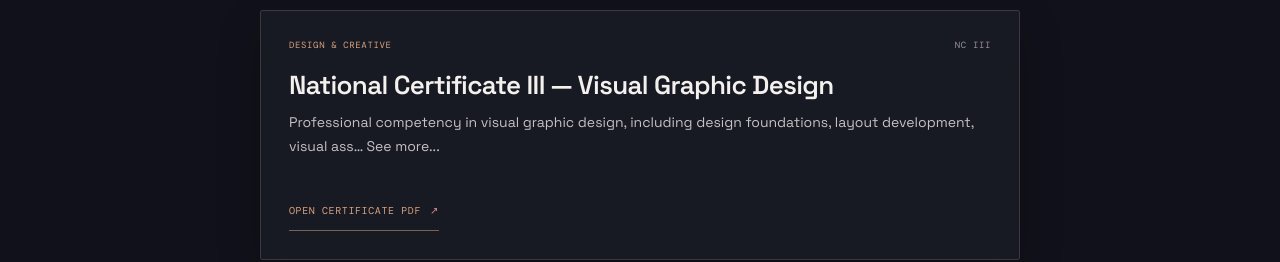
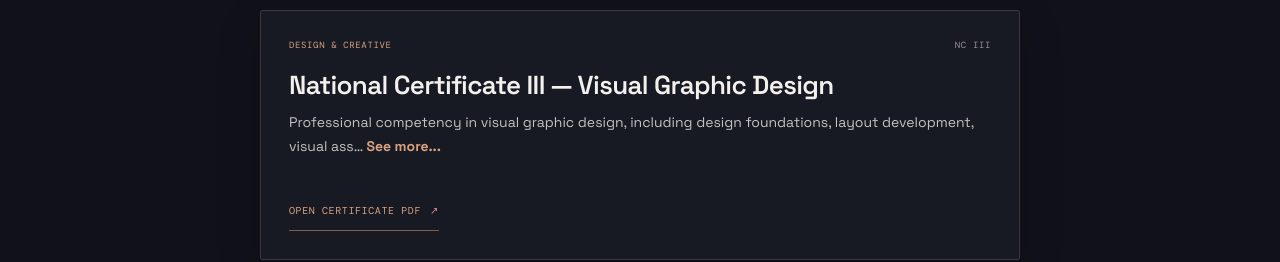
Before and after one commit to johnmichael223344-rgb/portfolio-site, a Preact app: page / in a window 1280 px wide. Shown: the part 1800-2062 px from the top of the page. Built offline with nearby package versions, Linux system fonts and the light colour scheme.

Commit message:
Style expandable certificate description link

```diff
--- a/src/index.css
+++ b/src/index.css
@@ -851,3 +851,16 @@ footer { border-top: 1px solid var(--border); padding-block: 24px 34px; }
     height: 38px;
   }
 }
+
+
+.certificate-description-toggle {
+  border: 0;
+  background: transparent;
+  color: var(--cyan);
+  font: inherit;
+  font-weight: 700;
+  padding: 0;
+  cursor: pointer;
+}
+.certificate-description-toggle:hover { color: var(--pink); }
+.certificate-description-toggle:focus-visible { outline: 2px solid var(--pink); outline-offset: 3px; }
```
